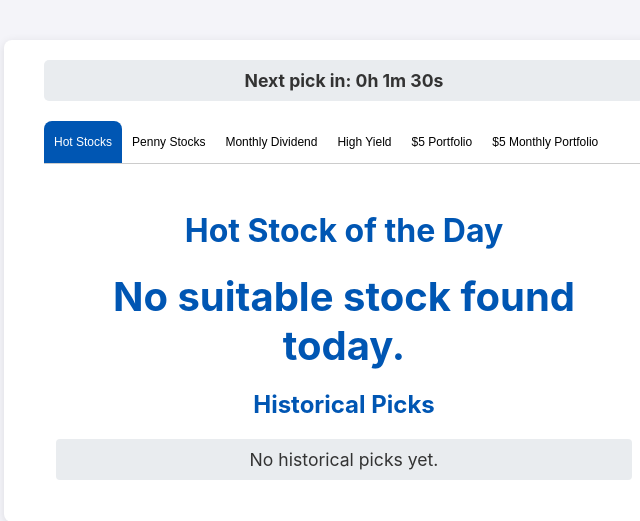
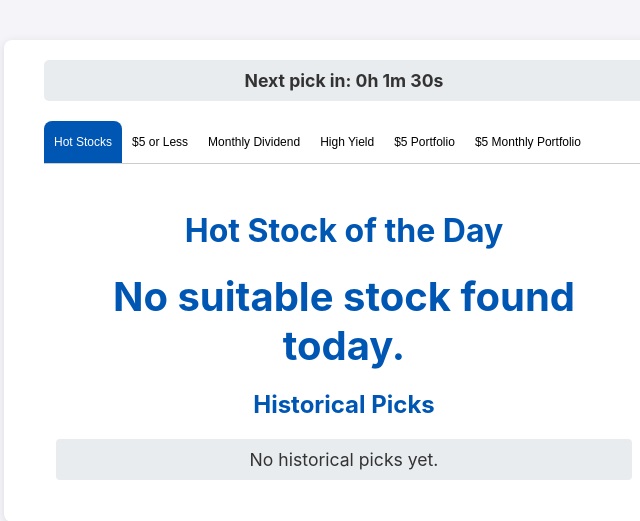
Before and after one commit to arm00pv/stock, a Flask app: page / in a window 1280 px wide. Shown: the top 521 px of the page, without its empty margins (296-936 px from the left). Run offline with Flask 3, Linux system fonts and the light colour scheme; data that the repository does not hold is empty.

Commit message:
feat: Update penny stock category to $5 or less
This commit implements the user's request to change the "Penny Stocks" category.

- The tab and heading in the UI are updated from "Penny Stocks" to "$5 or Less".
- The backend filtering logic for this category is updated to include stocks with a price of $5.00 or less, increased from the previous $2.00 limit.

```diff
--- a/app.py
+++ b/app.py
@@ -29,7 +29,7 @@ app.wsgi_app = ProxyFix(app.wsgi_app, x_prefix=1)
 # --- Categories ---
 CATEGORIES = {
     'hot_stock': {'db_category': 'sp500', 'display_name': 'Hot Stocks'},
-    'penny_stock': {'db_category': 'penny', 'display_name': 'Penny Stocks'},
+    'penny_stock': {'db_category': 'penny', 'display_name': '$5 or Less'},
     'monthly_dividend': {'db_category': 'monthly_dividend', 'display_name': 'Monthly Dividends'},
     'high_yield_dividend': {'db_category': 'high_yield', 'display_name': 'High-Yield Dividends'}
 }
@@ -49,10 +49,11 @@ def find_hot_stock(category):
             if hist.empty or len(hist) < 4:
                 continue
 
-            is_penny = category == 'penny' and hist['Close'].iloc[-1] <= 2.0
+            is_penny = category == 'penny'
+            is_under_limit = hist['Close'].iloc[-1] <= 5.0
             is_hot = all(hist['Close'].iloc[-i] > hist['Close'].iloc[-i-1] for i in range(1, 4))
 
-            if is_hot and (not is_penny or (is_penny and hist['Close'].iloc[-1] <= 2.0)):
+            if is_hot and (not is_penny or (is_penny and is_under_limit)):
                  return ticker
         except Exception as e:
             print(f"Could not analyze ticker {ticker}: {e}")
--- a/templates/index.html
+++ b/templates/index.html
@@ -13,7 +13,7 @@
         </div>
         <div class="tabs">
             <button class="tab-link active" onclick="openTab(event, 'HotStocks')">Hot Stocks</button>
-            <button class="tab-link" onclick="openTab(event, 'PennyStocks')">Penny Stocks</button>
+            <button class="tab-link" onclick="openTab(event, 'PennyStocks')">$5 or Less</button>
             <button class="tab-link" onclick="openTab(event, 'MonthlyDividend')">Monthly Dividend</button>
             <button class="tab-link" onclick="openTab(event, 'HighYield')">High Yield</button>
             <button class="tab-link" onclick="openTab(event, 'PortfolioMain')">$5 Portfolio</button>
@@ -28,7 +28,7 @@
             <div id="hot-historical-picks" class="historical-picks-container"><ul></ul></div>
         </div>
         <div id="PennyStocks" class="tab-content">
-            <h1>Hot Penny Stock of the Day</h1>
+            <h1>Pick of the Day ($5 or Less)</h1>
             <div id="penny-daily-pick" class="daily-pick-container">Loading...</div>
             <h2>Historical Picks</h2>
             <div id="penny-historical-picks" class="historical-picks-container"><ul></ul></div>
```
